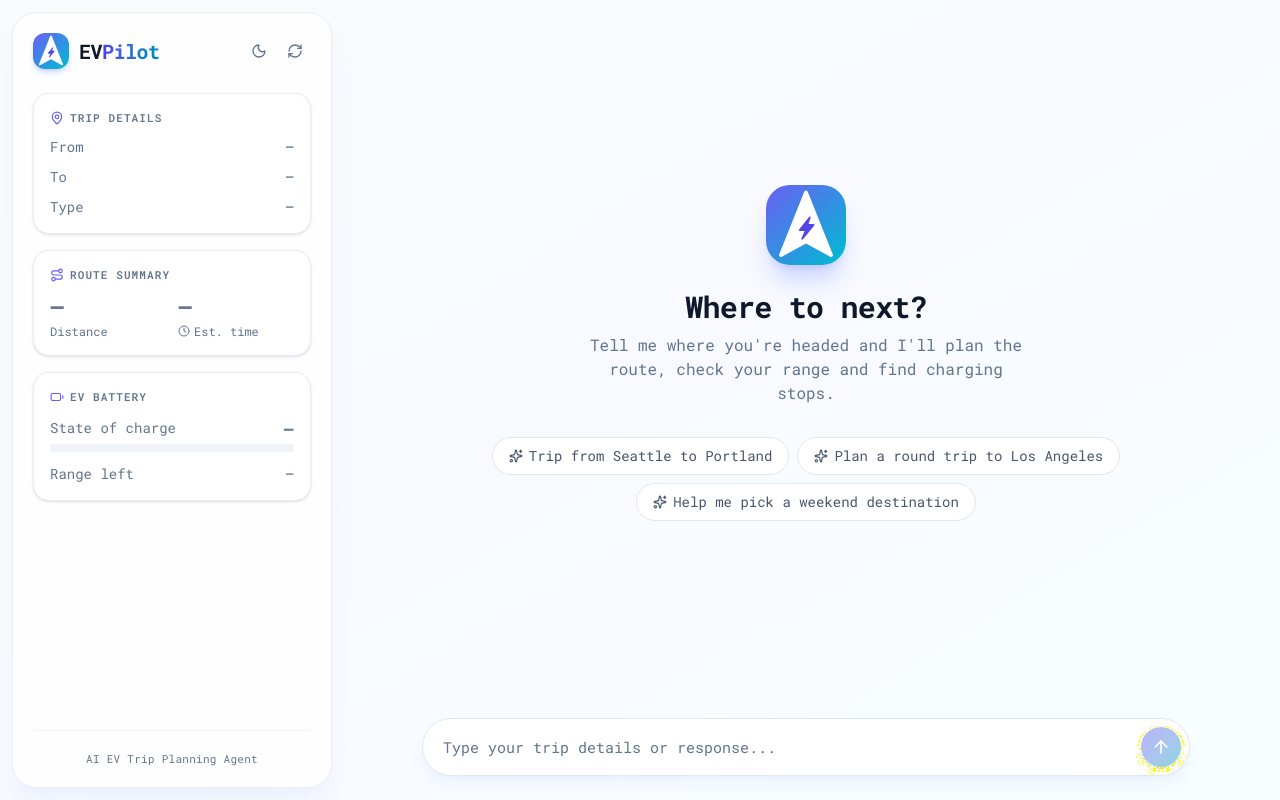
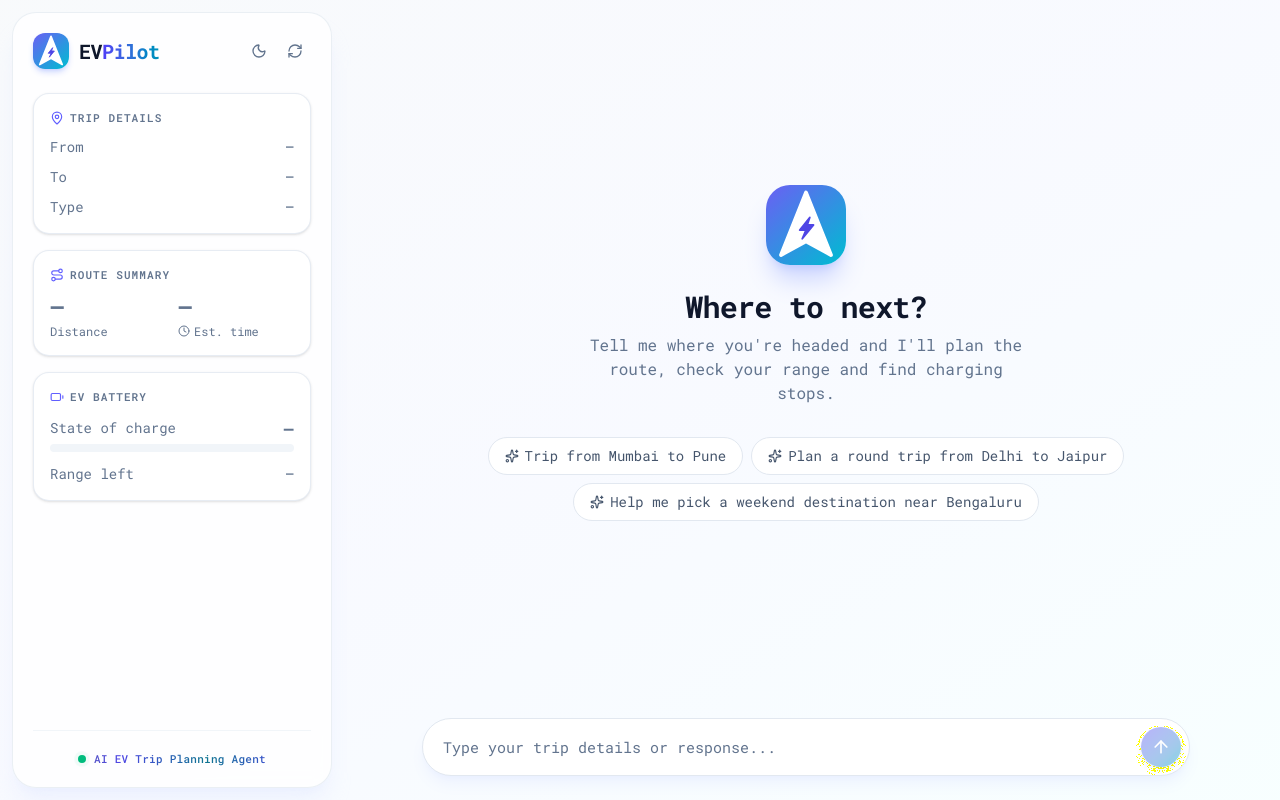
Before and after one commit to Rohan-Kegade/ev-trip-planning-agent, a React (Vite) app in the folder frontend/: page / in a window 1280 px wide. Built offline with nearby package versions, Linux system fonts and the light colour scheme.

Commit message:
feat: animate sidebar footer and localize chat suggestions for India

```diff
--- a/frontend/src/App.jsx
+++ b/frontend/src/App.jsx
@@ -4,9 +4,9 @@ import { ArrowUp, Battery, MapPin, RefreshCw, Route, Clock, Sparkles, Bot, Plug,
 const API_URL = 'http://localhost:8000/chat';
 
 const SUGGESTIONS = [
-  'Trip from Seattle to Portland',
-  'Plan a round trip to Los Angeles',
-  'Help me pick a weekend destination',
+  'Trip from Mumbai to Pune',
+  'Plan a round trip from Delhi to Jaipur',
+  'Help me pick a weekend destination near Bengaluru',
 ];
 
 const formatTime = (mins) => {
@@ -265,8 +265,12 @@ export default function App() {
           )}
         </div>
 
-        <div className="text-[11px] text-slate-500 dark:text-slate-400 text-center pt-5 mt-5 border-t border-slate-100 dark:border-slate-800 tracking-wide">
-          AI EV Trip Planning Agent
+        <div className="text-[11px] text-slate-500 dark:text-slate-400 pt-5 mt-5 border-t border-slate-100 dark:border-slate-800 tracking-wide flex items-center justify-center gap-2">
+          <span className="relative flex w-2 h-2" aria-hidden="true">
+            <span className="absolute inline-flex h-full w-full rounded-full bg-emerald-500 opacity-75 animate-ping" />
+            <span className="relative inline-flex w-2 h-2 rounded-full bg-emerald-500" />
+          </span>
+          <span className="shimmer-text font-medium">AI EV Trip Planning Agent</span>
         </div>
       </aside>
 
--- a/frontend/src/index.css
+++ b/frontend/src/index.css
@@ -24,3 +24,32 @@
 .msg-in {
   animation: msg-in 0.25s ease-out;
 }
+
+@keyframes shimmer {
+  from {
+    background-position: 200% center;
+  }
+  to {
+    background-position: -200% center;
+  }
+}
+
+.shimmer-text {
+  background-image: linear-gradient(90deg, #64748b 0%, #4f46e5 25%, #0e7490 50%, #4f46e5 75%, #64748b 100%);
+  background-size: 200% auto;
+  -webkit-background-clip: text;
+  background-clip: text;
+  color: transparent;
+  animation: shimmer 6s linear infinite;
+}
+
+.dark .shimmer-text {
+  background-image: linear-gradient(90deg, #94a3b8 0%, #a5b4fc 25%, #67e8f9 50%, #a5b4fc 75%, #94a3b8 100%);
+}
+
+@media (prefers-reduced-motion: reduce) {
+  .shimmer-text,
+  .animate-ping {
+    animation: none;
+  }
+}
```
